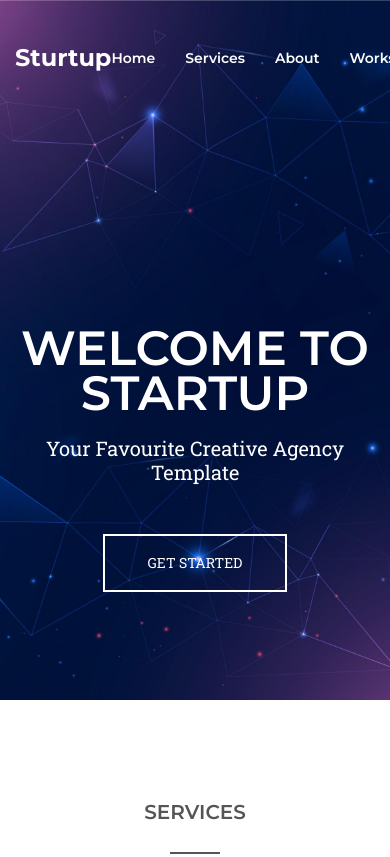
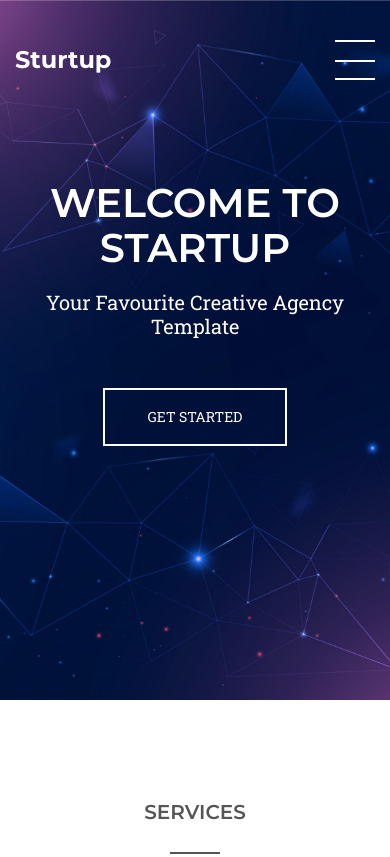
Before and after one commit to sergk1993/Sturtup, a website: page app/index.html in a window 390 px wide. Shown: the top 857 px of the page. Drawn offline with nearby package versions, Linux system fonts and the light colour scheme; files that its build step writes are made by us from their sources.

Commit message:
media header

```diff
--- a/app/index.html
+++ b/app/index.html
@@ -19,6 +19,7 @@
     <div class="container">
       <nav class="menu">
         <a class="header__link" href="#">Sturtup</a>
+        <button class="header__button"></button>
         <ul class="menu__list">
           <li class="menu__lists"><a class="menu__link" href="#">Home</a></li>
           <li class="menu__lists"><a class="menu__link" href="#">Services </a></li>
--- a/app/js/main.js
+++ b/app/js/main.js
@@ -16,4 +16,8 @@ $('.company__inner').slick({
     fade:true
 });
 
+    $('.header__button').on('click', function(){
+        $('.menu__list').toggleClass('menu__list--active')
+    });
+
 });
--- a/app/scss/_media.scss
+++ b/app/scss/_media.scss
@@ -0,0 +1,49 @@
+@media(max-width:1050px){
+
+}
+
+@media(max-width:700px){
+    .menu{
+        margin-bottom: 100px;
+    }
+    .menu__list{
+        display: block;
+        position: absolute;
+        left: 0;
+        right: 0;
+        top: 0;
+        background-color: rgb(18, 17, 119);
+        padding-top: 100px;
+        padding-bottom: 50px;
+        transform: translateY(-900px);
+        transition: all .3s;
+    }
+    .menu__link{
+        display: block;
+        text-align: center;
+        font-size: 40px;
+        text-transform: uppercase;
+        padding: 20px;
+    }
+    .menu__lists{
+        padding: 5px 0;
+    }
+    .menu__lists + .menu__lists{
+        padding-left: 0;
+    }
+
+    .header__button{
+        display: block;
+        order: 1;
+    }
+    .menu__list--active{
+        transform: translateY(0);
+    }
+    .header__title {
+        font-size: 40px;
+    }
+}
+
+@media(max-width:500px){
+
+}
--- a/app/scss/style.scss
+++ b/app/scss/style.scss
@@ -16,6 +16,25 @@
         font-size: 24px;
         line-height: 36px;
         @extend %mbold;
+    }
+    &__button{
+        border: none;
+        border-bottom: 2px solid #fff;
+        border-top: 2px solid #fff;
+        background-color: transparent;
+        width: 40px;
+        height: 40px;
+        position: relative;
+        z-index: 5;
+        display: none;
+        &::after{
+            position: absolute;
+            content: "";
+            width: 40px;
+            height: 2px;
+            background-color: #fff;
+            left: 0;
+        }
     }
     &__info{
         text-align: center;
```
Also changed, not shown: app/js/main.min.js.
